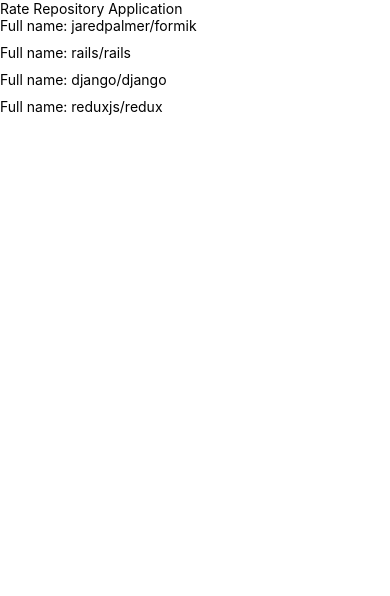
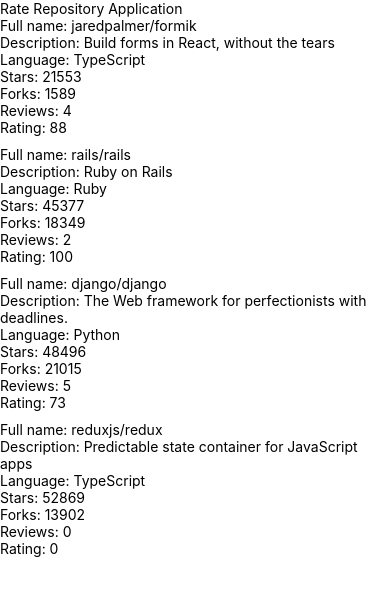
Before and after one commit to lacolegiala/react-native-app, a React Native app: screen / in a window 390 px wide. Shown: the top 596 px of the page. Built offline with nearby package versions, Linux system fonts and the light colour scheme.

Commit message:
Finish repo item rendering

```diff
--- a/src/components/RepositoryItem.jsx
+++ b/src/components/RepositoryItem.jsx
@@ -1,11 +1,31 @@
 import React from 'react';
-import { Text } from 'react-native';
+import { Text, View } from 'react-native';
 
 const RepositoryItem = ({item}) => {
   return (
-    <Text>
-      Full name: {item.fullName}
-    </Text>
+    <View>
+      <Text>
+        Full name: {item.fullName}
+      </Text>
+      <Text>
+        Description: {item.description}
+      </Text>
+      <Text>
+        Language: {item.language}
+      </Text>
+      <Text>
+        Stars: {item.stargazersCount}
+      </Text>
+      <Text>
+        Forks: {item.forksCount}
+      </Text>
+      <Text>
+        Reviews: {item.reviewCount}
+      </Text>
+      <Text>
+        Rating: {item.ratingAverage}
+      </Text>
+    </View>
   );
 };
 
```
